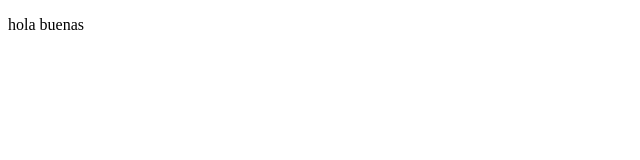
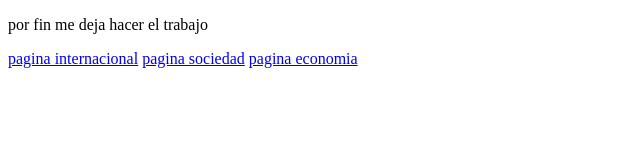
Before and after one commit to EduardEmanuelMoraru/Periodico1, a plain HTML site: page index.html in a window 1280 px wide. Shown: the whole page, without its empty margins (0-640 px from the left). Drawn offline with Linux system fonts and the light colour scheme.

Commit message:
Modificada pagina index

```diff
--- a/index.html
+++ b/index.html
@@ -3,9 +3,13 @@
 <head>
     <meta charset="UTF-8">
     <meta name="viewport" content="width=device-width, initial-scale=1.0">
-    <title>Document</title>
+    <title>Periodico num 47</title>
 </head>
 <body>
-    <p>hola buenas</p>
+    <p>por fin me deja hacer el trabajo</p>
+
+    <a href="internacional.html" title="pagina internacional">pagina internacional</a>
+    <a href="sociedad.html" title="pagina sociedad">pagina sociedad</a>
+    <a href="economia.html" title="pagina economia">pagina economia</a>
 </body>
 </html>
```
